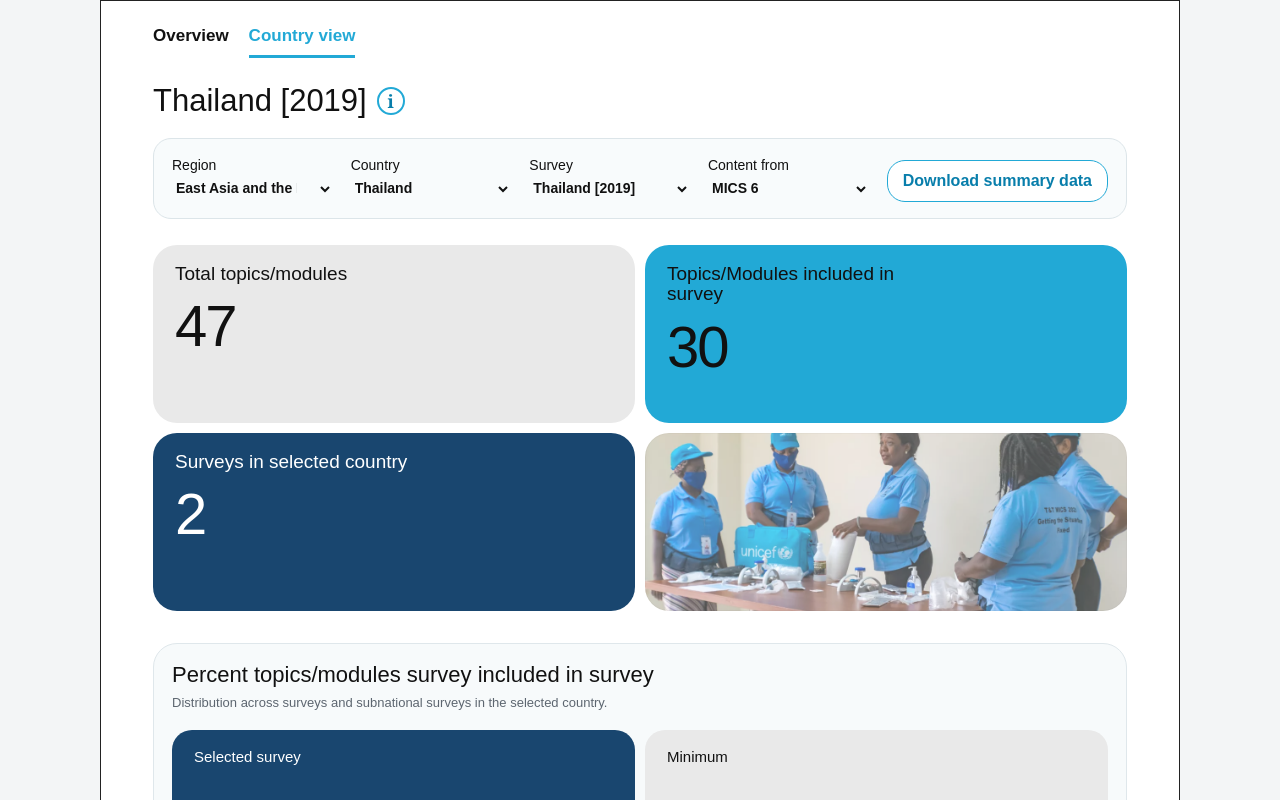
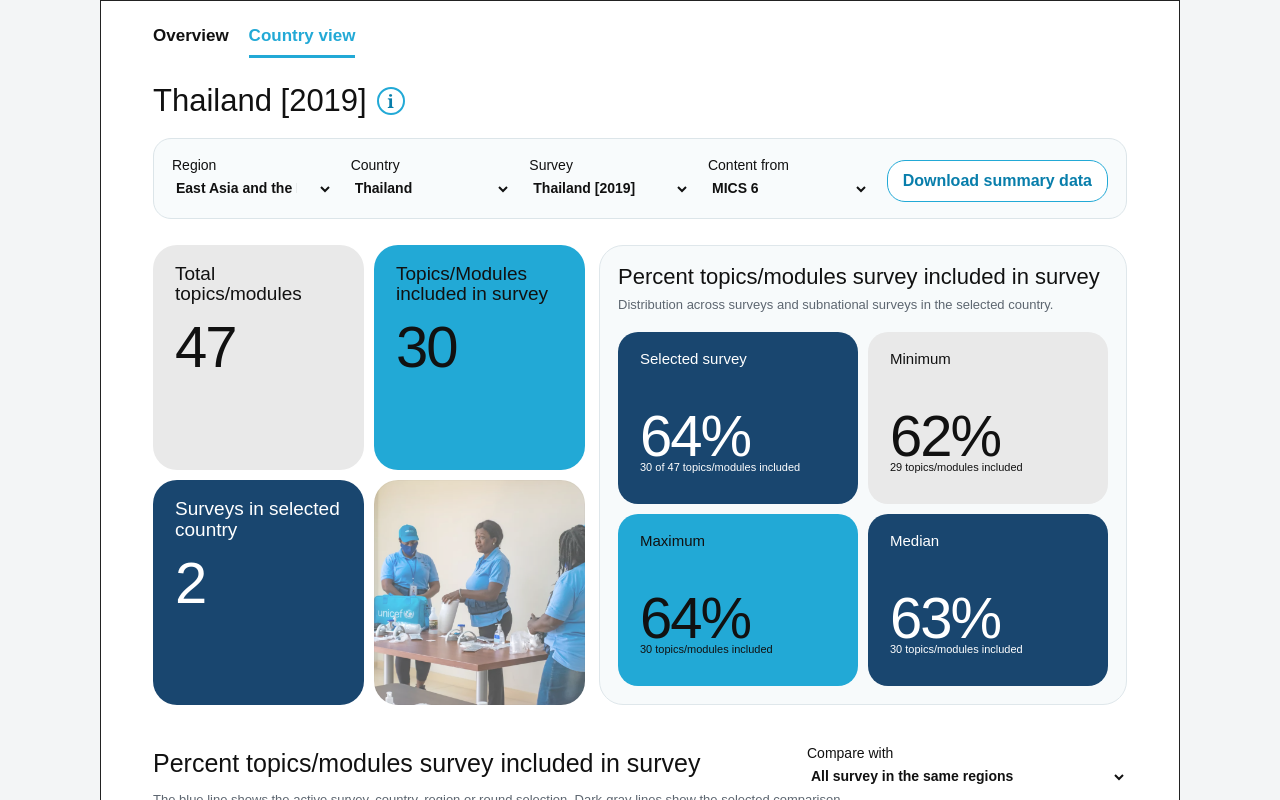
Before and after one commit to cmajorros/MICS-Survey-Topics-Dashboard, a Next.js app: page / in a window 1280 px wide. Both pictures are taken after a click on the button "Country view". Shown: the top 800 px of the page. Built offline with nearby package versions, Linux system fonts and the light colour scheme.

Commit message:
Restore compact country metric layout

```diff
--- a/app/MicsDashboard.tsx
+++ b/app/MicsDashboard.tsx
@@ -465,6 +465,7 @@ function CountryView({ rows, round, setRound }: { rows: MicsRow[]; round: string
         </div>
       </InfoModal>}
 
+      <div className="country-top-grid">
         <div className="metric-grid country-primary-grid">
           <MetricCard label="Total topics/modules" value={metrics.total} />
           <MetricCard label="Topics/Modules included in survey" value={metrics.included} tone="cyan" />
@@ -482,6 +483,7 @@ function CountryView({ rows, round, setRound }: { rows: MicsRow[]; round: string
             <MetricCard label="Median" value={`${coverageSummary.medianPercentage}%`} tone="navy" note={`${coverageSummary.medianIncluded} topics/modules included`} />
           </div>
         </section>
+      </div>
 
       <section className="dashboard-section">
         <div className="section-title-row topic-title-row">
--- a/app/globals.css
+++ b/app/globals.css
@@ -149,6 +149,13 @@ button, select, [tabindex] { outline-color: var(--cyan); }
   align-items: stretch;
   margin-bottom: 38px;
 }
+.country-top-grid {
+  display: grid;
+  grid-template-columns: minmax(0, .9fr) minmax(0, 1.1fr);
+  gap: 14px;
+  align-items: stretch;
+  margin-bottom: 38px;
+}
 .overview-primary-grid {
   display: grid;
   grid-template-columns: repeat(2, minmax(0, 1fr));
@@ -165,7 +172,6 @@ button, select, [tabindex] { outline-color: var(--cyan); }
 }
 .country-primary-grid {
   grid-template-rows: repeat(2, minmax(178px, 1fr));
-  margin-bottom: 32px;
 }
 .country-primary-grid .country-photo {
   width: 100%;
@@ -498,7 +504,7 @@ footer { margin-top: 44px; padding-top: 12px; border-top: 1px solid #e3e6e8; col
 
 @media (max-width: 980px) {
   .dashboard-shell { width: 100%; padding: 24px 34px 34px; border-left: 0; border-right: 0; }
-  .overview-top-grid { grid-template-columns: 1fr; }
+  .overview-top-grid, .country-top-grid { grid-template-columns: 1fr; }
   .overview-primary-grid { min-height: 330px; }
   .overview-primary-grid .feature-photo { width: 100%; min-height: 0; }
   .country-primary-grid { grid-template-rows: repeat(2, minmax(160px, 1fr)); }
```
Lines whose indentation alone changed are shown as unchanged.
